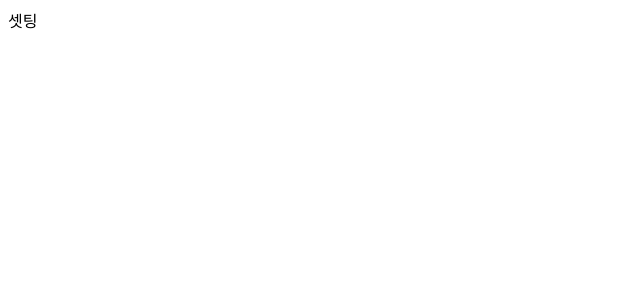
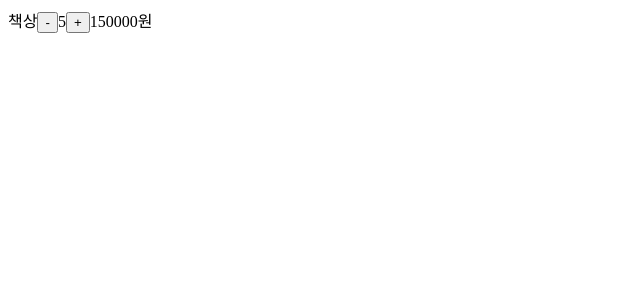
Before and after one commit to SpearJin/review_project, a React (Create React App) app: page / in a window 1280 px wide. Shown: the top 300 px of the page, without its empty margins (0-640 px from the left). Built offline with nearby package versions, Linux system fonts and the light colour scheme.

Commit message:
Cart: Component

```diff
--- a/src/App.js
+++ b/src/App.js
@@ -1,5 +1,11 @@
+import Cart from "./components/Cart";
+
 function App() {
-  return <div className="App">셋팅</div>;
+  return (
+    <div>
+      <Cart />
+    </div>
+  );
 }
 
 export default App;
--- /dev/null
+++ b/src/components/Cart.js
@@ -0,0 +1,13 @@
+function Cart() {
+  return (
+    <>
+      <span>책상</span>
+      <button>-</button>
+      <span>5</span>
+      <button>+</button>
+      <span>150000원</span>
+    </>
+  );
+}
+
+export default Cart;
```
